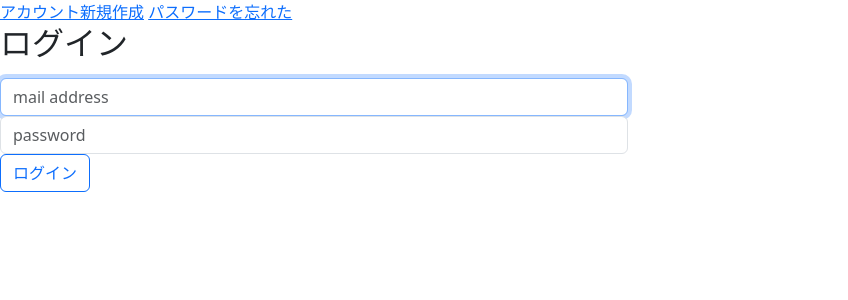
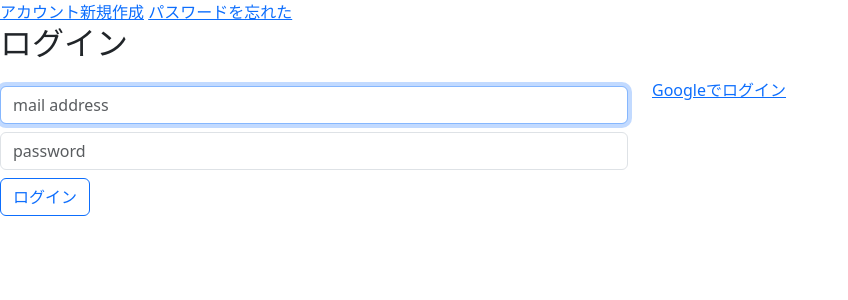
Before and after one commit to dghnts/blogsite, a Django app: page /accounts/login/ in a window 1280 px wide. Shown: the top 300 px of the page, without its empty margins (0-848 px from the left). Run offline with Django 4.2, Linux system fonts and the light colour scheme.

Commit message:
gooleアカウントでのログイン機能を実装

```diff
--- a/config/urls.py
+++ b/config/urls.py
@@ -14,17 +14,17 @@ Including another URLconf
     2. Add a URL to urlpatterns:  path('blog/', include('blog.urls'))
 """
 from django.contrib import admin
-from django.urls import path,include
+from django.urls import path, include
 from django.conf import settings
 from django.conf.urls.static import static
 
 urlpatterns = [
-    path('admin/', admin.site.urls),
-    path('', include('blog.urls')),
-
-    #https://github.com/summernote/django-summernote
-    path('summernote/', include('django_summernote.urls')),
-    path('accounts/', include('users.urls')),
+    path("admin/", admin.site.urls),
+    path("", include("blog.urls")),
+    # https://github.com/summernote/django-summernote
+    path("summernote/", include("django_summernote.urls")),
+    path("accounts/", include("users.urls")),
+    path("oauth/", include("social_django.urls", namespace="social")),
 ]
 
 if settings.DEBUG:
--- a/templates/registration/login.html
+++ b/templates/registration/login.html
@@ -7,7 +7,7 @@
         <form class="col-sm-6" method="post" action="{% url 'login' %}">
             {% csrf_token %}
             {# {{ form.as_p }}#}
-            <input class="form-control"
+            <input class="form-control my-2"
                    type="text"
                    name="username"
                    autofocus=""
@@ -17,7 +17,7 @@
                    required
                    id="id_username"
                    placeholder="mail address">
-            <input class="form-control"
+            <input class="form-control my-2"
                    type="password"
                    name="password"
                    autocomplete="current-password"
@@ -26,6 +26,9 @@
                    placeholder="password">
             <input class="btn btn-outline-primary" type="submit" value="ログイン">
         </form>
-        <div class="col-sm-6">{# TODO: ここにソーシャル認証を実装 OAUTH2のキー名を各ソーシャルアカウントから発行し、settings.pyに割り当てる。 #}</div>
+        <div class="col-sm-6">
+            {# TODO: ここにソーシャル認証を実装 OAUTH2のキー名を各ソーシャルアカウントから発行し、settings.pyに割り当てる。 #}
+            <a href="{% url 'social:begin' 'google-oauth2' %}">Googleでログイン</a>
+        </div>
     </div>
 {% endblock %}
```
Also changed, not shown: config/settings.py (+19 -0 lines), db.sqlite3, 1 other file.
